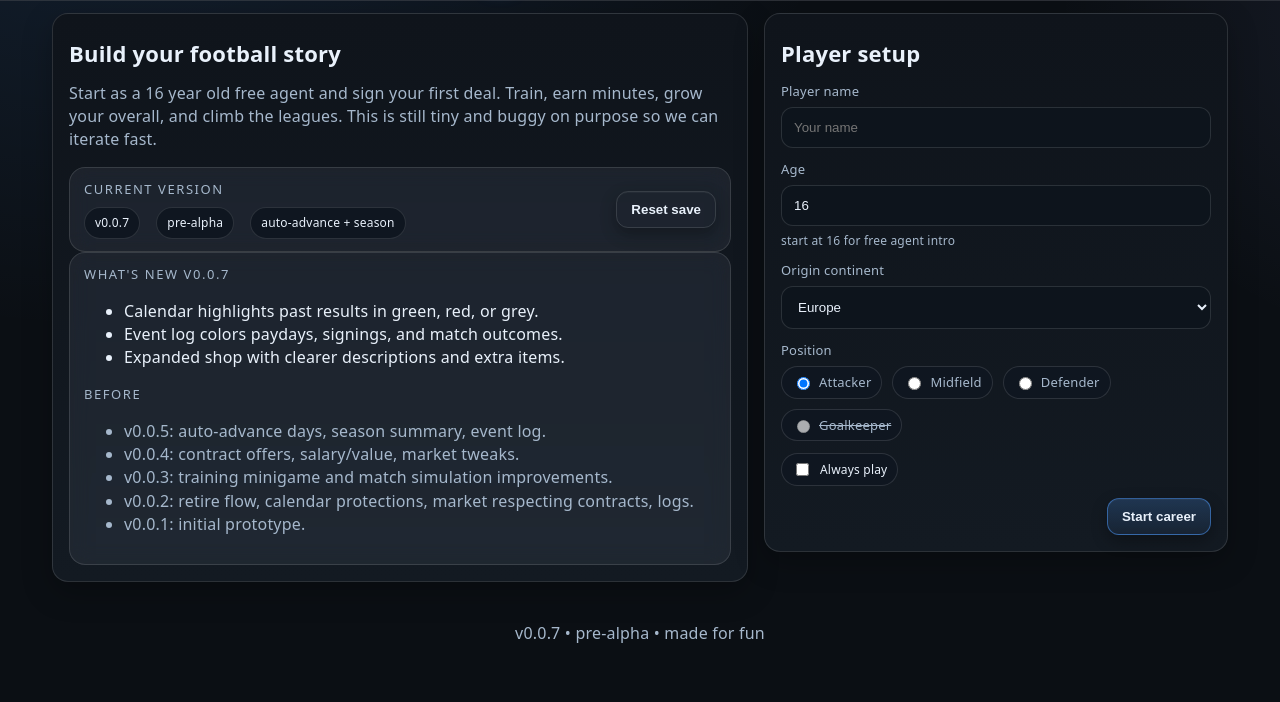
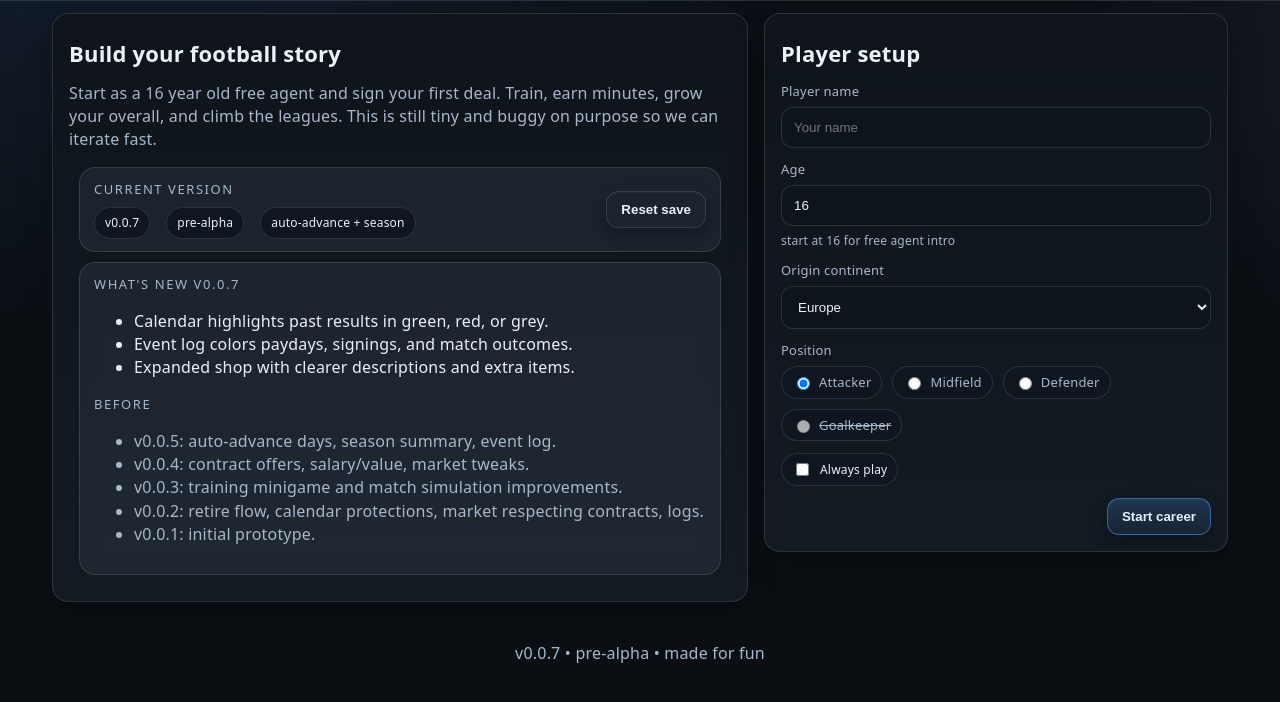
Before and after one commit to DrKrisz/webfccareermode, a plain HTML site: page index.html in a window 1280 px wide. Shown: the part 68-770 px from the top of the page. Drawn offline with Linux system fonts and the light colour scheme.

Commit message:
Update style.css

```diff
--- a/style.css
+++ b/style.css
@@ -44,7 +44,7 @@ body{
 .grid{display:grid;gap:16px;grid-template-columns:1fr}
 @media(min-width:960px){.grid{grid-template-columns:320px 1fr}}
 .card{background:linear-gradient(180deg,var(--surface),var(--surface-2));border:1px solid var(--border);border-radius:16px;padding:16px;box-shadow:0 10px 30px rgba(0,0,0,.25)}
-.glass{background:var(--glass);backdrop-filter:blur(10px) saturate(140%);border:1px solid var(--border);border-radius:16px;padding:12px 14px}
+.glass{background:var(--glass);backdrop-filter:blur(10px) saturate(140%);border:1px solid var(--border);border-radius:16px;padding:12px 14px;margin:10px}
 .h{margin:0 0 8px 0;font-size:13px;color:var(--text-dim);text-transform:uppercase;letter-spacing:.12em}
 .title{font-weight:800;font-size:22px;margin:8px 0 12px}
 .title.sub{font-size:18px}
```
